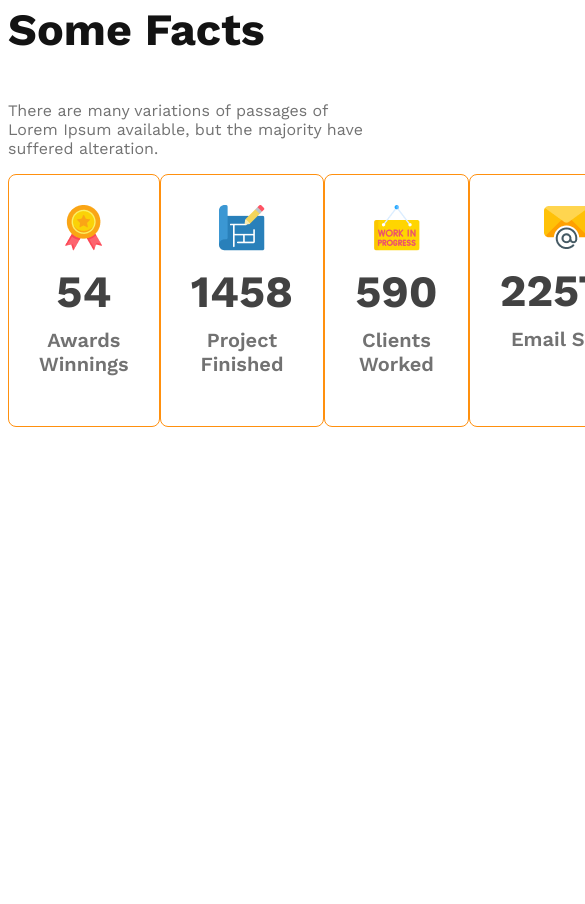
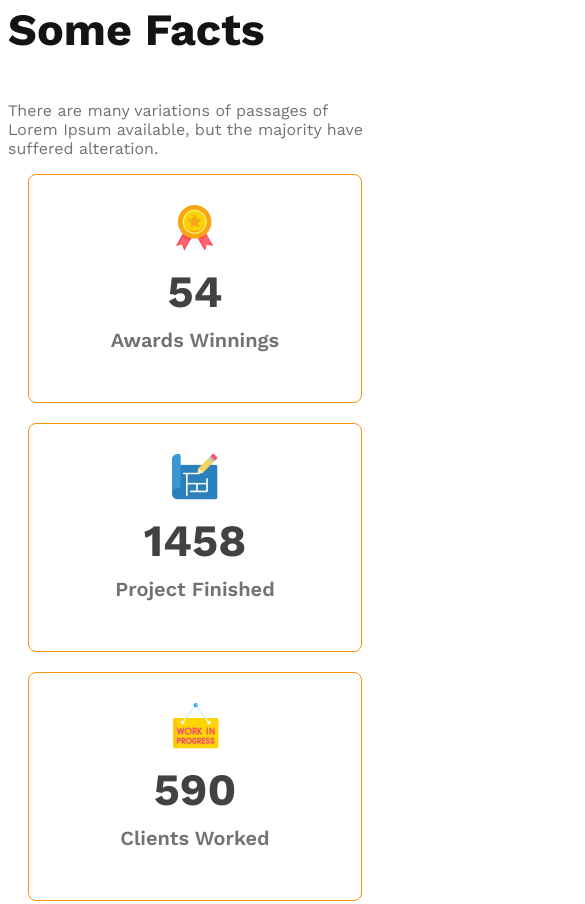
Before and after one commit to Nazrulofficeial/G3-Architect-Main, a plain HTML site: page index.html in a window 390 px wide. Shown: the part 2915-3819 px from the top of the page, 585 px wide, since content can reach past the window. Before the commit the page ends 3412 px from the top, so only its background shows below. Drawn offline with nearby package versions, Linux system fonts and the light colour scheme.

Commit message:
facts section finished and maked responisive

```diff
--- a/styles/architect.css
+++ b/styles/architect.css
@@ -143,7 +143,8 @@ main {
     }
 
     nav,
-    .teams-container {
+    .teams-container,
+    .facts-card-container {
         flex-direction: column;
     }
 
@@ -151,9 +152,12 @@ main {
         grid-template-columns: 1fr;
     }
 
-    .teams-content {
+    .teams-content, .facts-card-container {
         padding-right: 20px;
         padding-left: 20px;
+    }
+    .facts-card-container{
+        gap: 20px;
     }
 }
 
```
